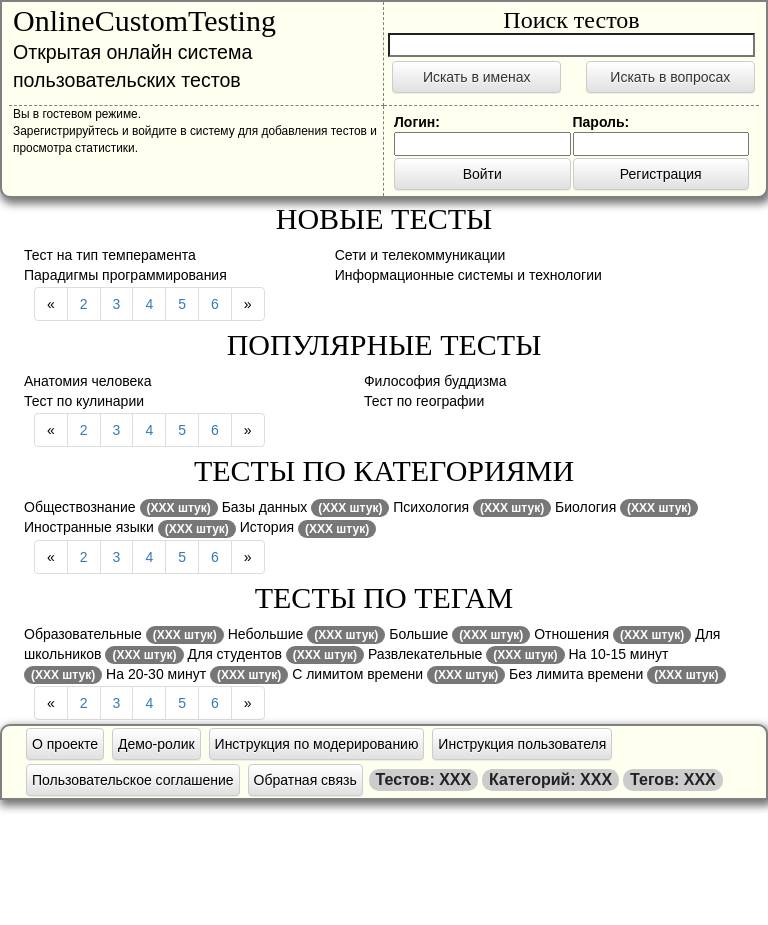
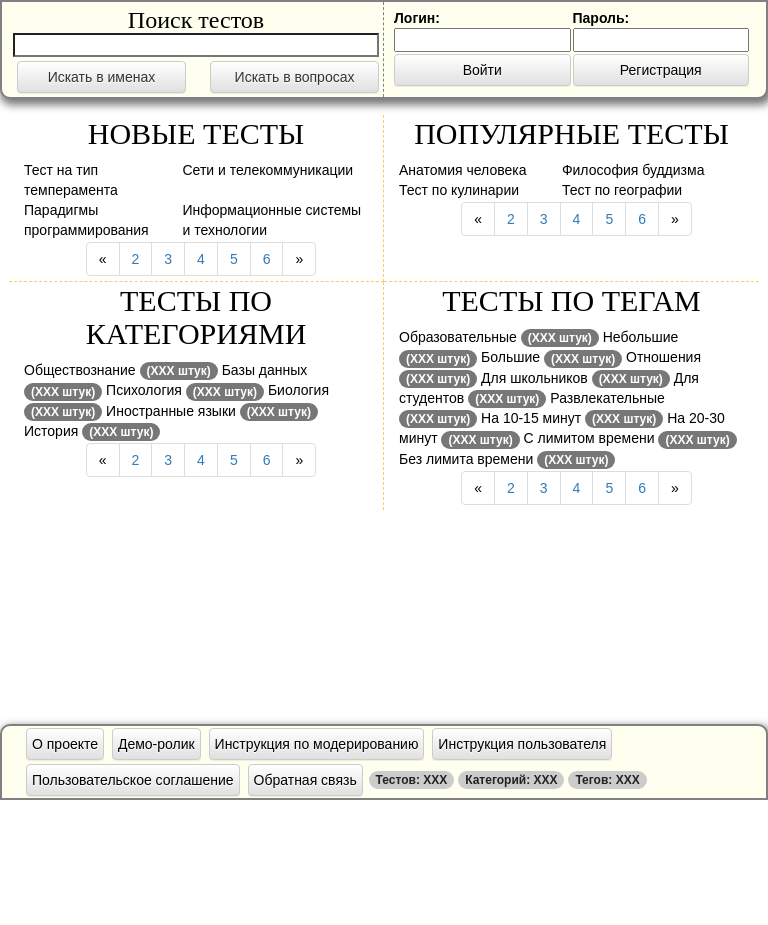
Before and after one commit to Cheltigmashev/oct, a Django app: page / in a window 768 px wide. After the commit the page ends 800 px from the top, so only its background shows below. Run offline with Django 3.2, Linux system fonts and the light colour scheme; some libraries are stand-ins or nearby versions; some web fonts are replaced.

Commit message:
pagination has been centrally alingned, adaptive borders for tests lists have been addded, rows of content are now flex for stretching of tests lists

```diff
--- a/octapp/static/css/style.sass
+++ b/octapp/static/css/style.sass
@@ -159,7 +159,6 @@ footer
     cursor: default
     color: #222222
     background-color: #cccccc
-    font-size: 16px
 
 /*============    КОНТЕНТ    ===========*/
 
@@ -177,6 +176,8 @@ footer
   ul.pagination
     margin: 2px 0 0 10px
     width: auto
+  .pagination_block
+    text-align: center
 
 /*============    	ВСПЛЫВАЮЩИЕ ОКНА    ===========*/
 
@@ -185,33 +186,42 @@ footer
 
 @media(min-width:0px) and (max-width:767px)
   .content
-    padding-top: 200px
+    padding-top: 115px
     padding-bottom: 0
+    .tests_list:not(:last-of-type)
+      border-style: none none dashed none
+    .tests_list:not(:last-of-type)
+      border-bottom: 1px dashed lighten(orange, 20%)
   .header_element
     border-style: none
   .header_element_2
-    border-bottom: 1px dashed gray
-  .header_element_3
     border-right: 1px dashed gray
 
 @media(min-width:768px) and (max-width:991px)
   .content
-    padding-top: 200px
+    padding-top: 115px
     padding-bottom: 0
+    .tests_list
+      border-style: none
+    .tests_list:nth-of-type(1), .tests_list:nth-of-type(2)
+      border-bottom: 1px dashed lighten(orange, 20%)
+    .tests_list:nth-of-type(1), .tests_list:nth-of-type(3)
+      border-right: 1px dashed lighten(orange, 20%)
   .header_element
     border-style: none
-  .header_element_1
-    border-bottom: 1px dashed gray
-    border-right: 1px dashed gray
   .header_element_2
-    border-bottom: 1px dashed gray
-  .header_element_3
     border-right: 1px dashed gray
 
 @media(min-width:992px) and (max-width:1199px)
   .content
-    padding-top: 120px
+    padding-top: 115px
     padding-bottom: 0
+    .tests_list
+      border-style: none
+    .tests_list:nth-of-type(1), .tests_list:nth-of-type(2)
+      border-bottom: 1px dashed lighten(orange, 20%)
+    .tests_list:nth-of-type(1), .tests_list:nth-of-type(3)
+      border-right: 1px dashed lighten(orange, 20%)
   .header_element
     border-style: none
   .header_element:not(:last-of-type)
@@ -221,6 +231,8 @@ footer
   .content
     padding-top: 120px
     padding-bottom: 0
+    .tests_list:not(:last-of-type)
+      border-right: 1px dashed lighten(orange, 20%)
   .header_element
     border-style: none
   .header_element:not(:last-of-type)
--- a/octapp/templates/octapp/tests_list.html
+++ b/octapp/templates/octapp/tests_list.html
@@ -29,14 +29,14 @@
           <div class="container">
             <div class="row flex">
 
-              <div class="col-md-3 col-sm-6 header_element hidden-xs header_element_1">
+              <div class="col-md-3 header_element hidden-xs hidden-sm header_element_1">
                 <a href="{% url 'tests_list' %}">
                     <h2 class="text-left">OnlineCustomTesting</h2>
                     <p>Открытая онлайн система пользовательских тестов</p>
                 </a>
               </div>
 
-              <div class="col-md-3 col-sm-6 col-xs-12 header_element header_element_2">
+              <div class="col-md-3 col-sm-6 col-xs-6 header_element header_element_2">
                 <h3>Поиск тестов</h3>
                 <form name="search_form" action="POST">
 {% csrf_token %}
@@ -55,8 +55,7 @@
                 </form>
               </div>
 
-              <div class="col-md-2 col-sm-6 col-xs-6 header_element header_element_3">
-
+              <div class="col-md-2 col-sm-6 col-xs-6 header_element hidden-xs hidden-sm header_element_3">
 {% if user.is_authenticated %}
                     <div class="center-block text-center user_container">
                         <small><span>Пользователь: {{ user.username }}</span></small>
@@ -65,9 +64,7 @@
                         </div>
                     </div>
 {% else %}
-
                     <small><p>Вы в гостевом режиме.<br>Зарегистрируйтесь и войдите в систему для добавления тестов и просмотра статистики.</p></small>
-
 {% endif %}
 
               </div>
@@ -123,9 +120,9 @@
         </header>
 
         <div class="content container">
-            <div class="row">
+            <div class="row flex">
                 <!--div.col-md-6.col-sm-12.col-xs-12.col-lg-3.tests_list*4>h2+div.list+div.paginator-->
-                <div class="col-md-6 col-sm-12 col-xs-12 col-lg-3 tests_list">
+                <div class="col-md-6 col-sm-6 col-xs-12 col-lg-3 tests_list">
                     <a href=""><h2>НОВЫЕ ТЕСТЫ</h2></a>
                     <div class="table">
                         <div class="table_row">
@@ -145,6 +142,7 @@
                             </div>
                         </div>
                     </div>
+                    <div class="pagination_block">
                         <ul class="pagination">
                             <li>
                             <a href="#" aria-label="Previous">
@@ -163,7 +161,8 @@
                             </li>
                         </ul>
                     </div>
-                <div class="col-md-6 col-sm-12 col-xs-12 col-lg-3 tests_list">
+                </div>
+                <div class="col-md-6 col-sm-6 col-xs-12 col-lg-3 tests_list">
                     <a href=""><h2>ПОПУЛЯРНЫЕ ТЕСТЫ</h2></a>
                     <div class="table">
                         <div class="table_row">
@@ -183,6 +182,7 @@
                             </div>
                         </div>
                     </div>
+                    <div class="pagination_block">
                         <ul class="pagination">
                             <li>
                             <a href="#" aria-label="Previous">
@@ -201,7 +201,8 @@
                             </li>
                         </ul>
                     </div>
-                <div class="col-md-6 col-sm-12 col-xs-12 col-lg-3 tests_list">
+                </div>
+                <div class="col-md-6 col-sm-6 col-xs-12 col-lg-3 tests_list">
                     <a href=""><h2>ТЕСТЫ ПО КАТЕГОРИЯМИ</h2></a>
                     <a class="category">Обществознание <span class="badge">(XXX штук)</span></a>
                     <a class="category">Базы данных <span class="badge">(XXX штук)</span></a>
@@ -210,6 +211,7 @@
                     <a class="category">Иностранные языки <span class="badge">(XXX штук)</span></a>
                     <a class="category">История <span class="badge">(XXX штук)</span></a>
                     <br>
+                    <div class="pagination_block">
                         <ul class="pagination">
                             <li>
                             <a href="#" aria-label="Previous">
@@ -228,7 +230,8 @@
                             </li>
                         </ul>
                     </div>
-                <div class="col-md-6 col-sm-12 col-xs-12 col-lg-3 tests_list">
+                </div>
+                <div class="col-md-6 col-sm-6 col-xs-12 col-lg-3 tests_list">
                     <a href=""><h2>ТЕСТЫ ПО ТЕГАМ</h2></a>
                     <a class="test">Образовательные <span class="badge">(XXX штук)</span></a>
                     <a class="test">Небольшие <span class="badge">(XXX штук)</span></a>
@@ -242,6 +245,7 @@
                     <a class="test">С лимитом времени <span class="badge">(XXX штук)</span></a>
                     <a class="test">Без лимита времени <span class="badge">(XXX штук)</span></a>
                     <br>
+                    <div class="pagination_block">
                         <ul class="pagination">
                             <li>
                             <a href="#" aria-label="Previous">
@@ -259,6 +263,7 @@
                             </a>
                             </li>
                         </ul>
+                    </div>
                 </div>
             </div>
         </div>
```
Also changed, not shown: octapp/static/css/style.css, 1 other file. Lines whose indentation alone changed are shown as unchanged.
